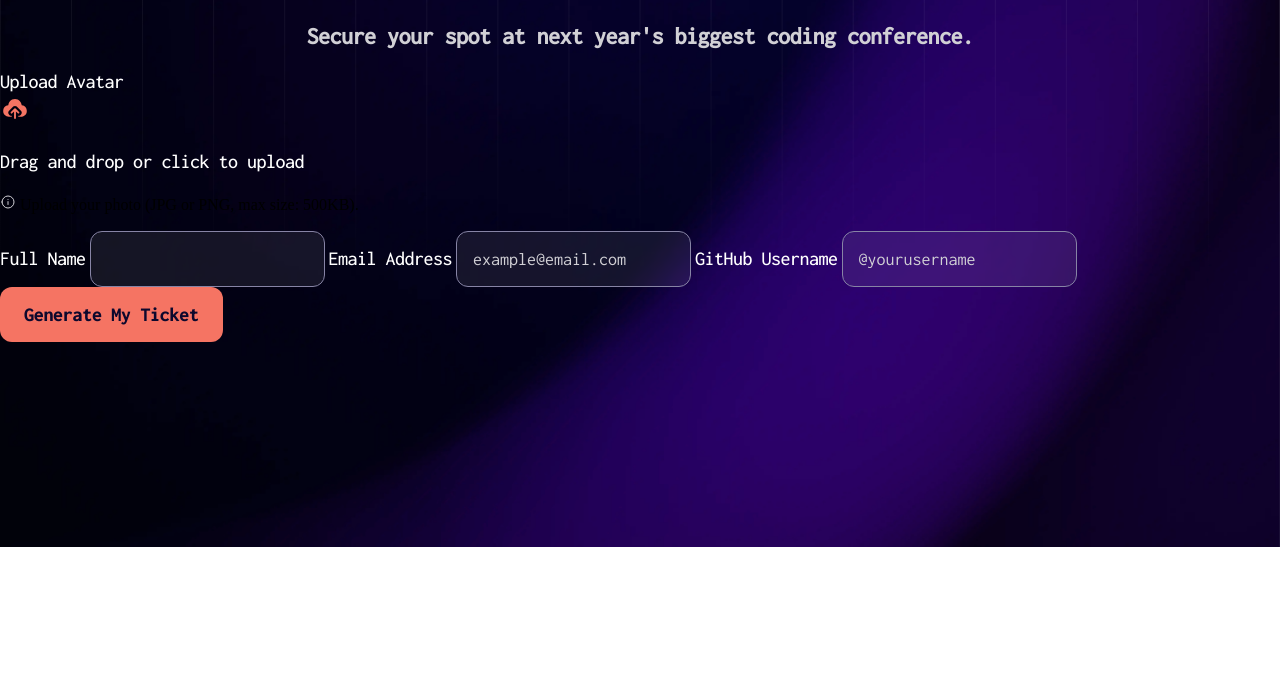
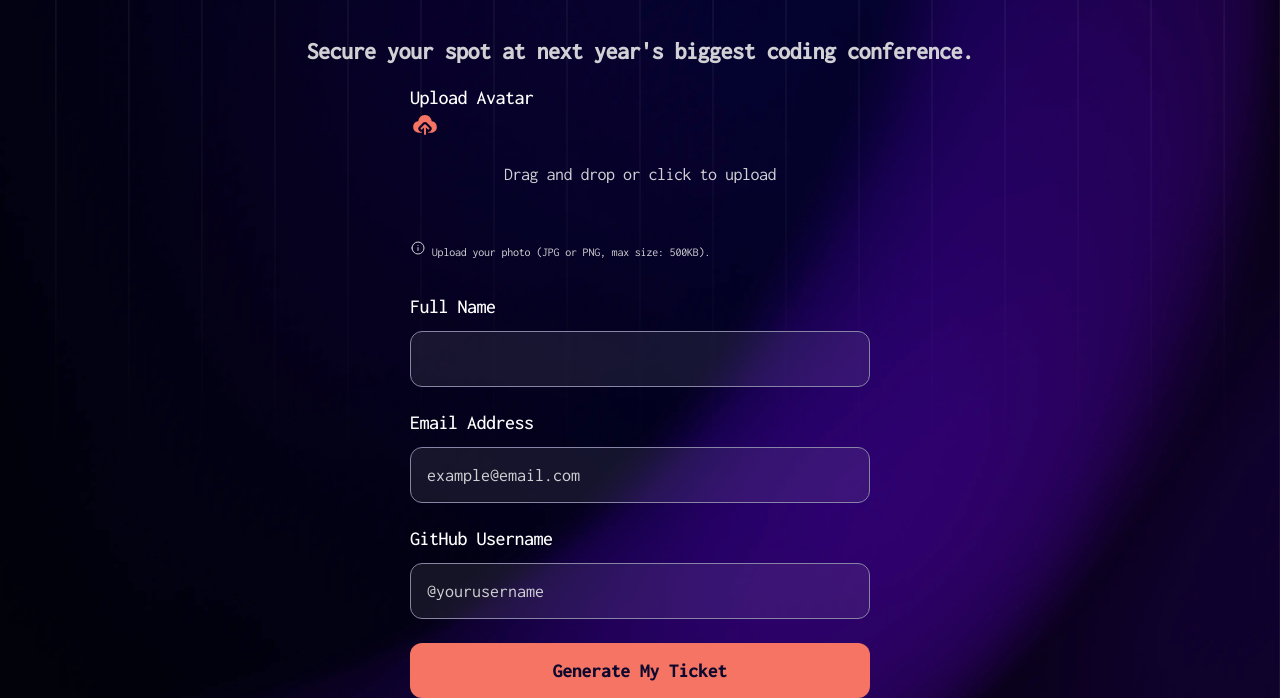
Before and after one commit to Belousmind/conference-ticket-generator_old, a website built with webpack: page conference-ticket-generator/src/index.html in a window 1280 px wide. Shown: the part 225-923 px from the top of the page. Before the commit the page ends 800 px from the top, so only its background shows below. Built offline with nearby package versions, Linux system fonts and the light colour scheme.

Commit message:
feat: add styles for form

```diff
--- a/conference-ticket-generator/src/index.html
+++ b/conference-ticket-generator/src/index.html
@@ -27,14 +27,17 @@
          <p class="hint-text"> <img src="./assets/images/icon-info.svg" alt="info icon"> Upload your photo (JPG or PNG, max size: 500KB).</p>
       </div>
 
-      <label for="">Full Name</label>
-      <input type="text" id="fullname">
+      <label for="">Full Name
+        <input type="text" id="fullname">
+      </label>
 
-      <label for="">Email Address</label>
-      <input type="text" placeholder="example@email.com">
+      <label for="">Email Address
+        <input type="text" placeholder="example@email.com">
+      </label>
 
-      <label for="">GitHub Username</label>
-      <input type="text" placeholder="@yourusername">
+      <label for="">GitHub Username
+        <input type="text" placeholder="@yourusername">
+      </label>
 
       <input type="submit" value="Generate My Ticket">
     </form>
--- a/conference-ticket-generator/src/styles/abstracts/_variables.scss
+++ b/conference-ticket-generator/src/styles/abstracts/_variables.scss
@@ -27,6 +27,7 @@ $line-height-120: 120%;
 
 $letter-spacing-minus-1: -1px;
 $letter-spacing-minus-0-5: -0.5px;
+$letter-spacing-minus-0-2: -0.2px;
 $letter-spacing-minus-0-3: -0.3px;
 $letter-spacing-0: 0;
 
--- /dev/null
+++ b/conference-ticket-generator/src/styles/components/_forms.scss
@@ -0,0 +1,19 @@
+form {
+  max-width: 460px;
+  width: 100%;
+  display: grid;
+  gap: $spacing-300;
+
+  @media(max-width: 768px) {
+    max-width: 522px;
+  }
+  @media(max-width: 375px) {
+    max-width: 343px;
+  }
+
+}
+
+label {
+  display: flex;
+  flex-direction: column;
+}
--- a/conference-ticket-generator/src/styles/components/_input.scss
+++ b/conference-ticket-generator/src/styles/components/_input.scss
@@ -3,6 +3,8 @@ input[type="text"] {
   &::placeholder {
     color: $neutral-300;
   }
+
+  margin-top: $spacing-150;
 
   height: 54px;
   padding: 0px $spacing-200;
--- a/conference-ticket-generator/src/styles/components/_typography.scss
+++ b/conference-ticket-generator/src/styles/components/_typography.scss
@@ -23,3 +23,19 @@ label {
   line-height: $line-height-120;
   letter-spacing: $letter-spacing-minus-0-5;
 }
+
+.instruction-text {
+  color: $neutral-300;
+  text-align: center;
+  font-family: Inconsolata-Regular;
+  font-size: 18px;
+  line-height: $line-height-120;
+}
+
+.hint-text {
+  color: $neutral-300;
+  font-family: Inconsolata-Regular;
+  font-size: $font-size-12;
+  line-height: $line-height-120;
+  letter-spacing: $letter-spacing-minus-0-2;
+}
--- a/conference-ticket-generator/src/styles/style.scss
+++ b/conference-ticket-generator/src/styles/style.scss
@@ -5,7 +5,14 @@
 @import './components/button';
 @import './components/background';
 @import './components/typography';
+@import './components/forms';
 
 input[type="file"] {
   display: none;
 }
+
+main {
+  display: grid;
+  place-items: center;
+
+}
```
